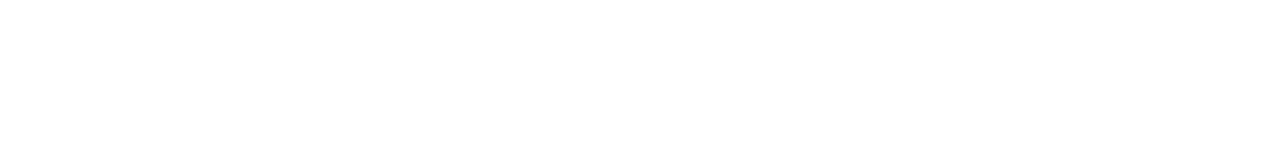
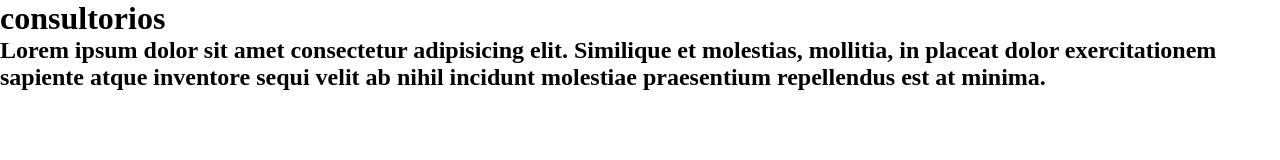
Before and after one commit to JuanManuelGasinghini/consultoriosnueva, a plain HTML site: page index.html in a window 1280 px wide. Drawn offline with Linux system fonts and the light colour scheme.

Commit message:
cambios en el index

```diff
--- a/index.html
+++ b/index.html
@@ -8,6 +8,10 @@
     <title>Document</title>
 </head>
 <body>
+    <h1>consultorios</h1>
+    <h2>
+        <p>Lorem ipsum dolor sit amet consectetur adipisicing elit. Similique et molestias, mollitia, in placeat dolor exercitationem sapiente atque inventore sequi velit ab nihil incidunt molestiae praesentium repellendus est at minima.</p>
+    </h2>
 
 </body>
 </html>
```
